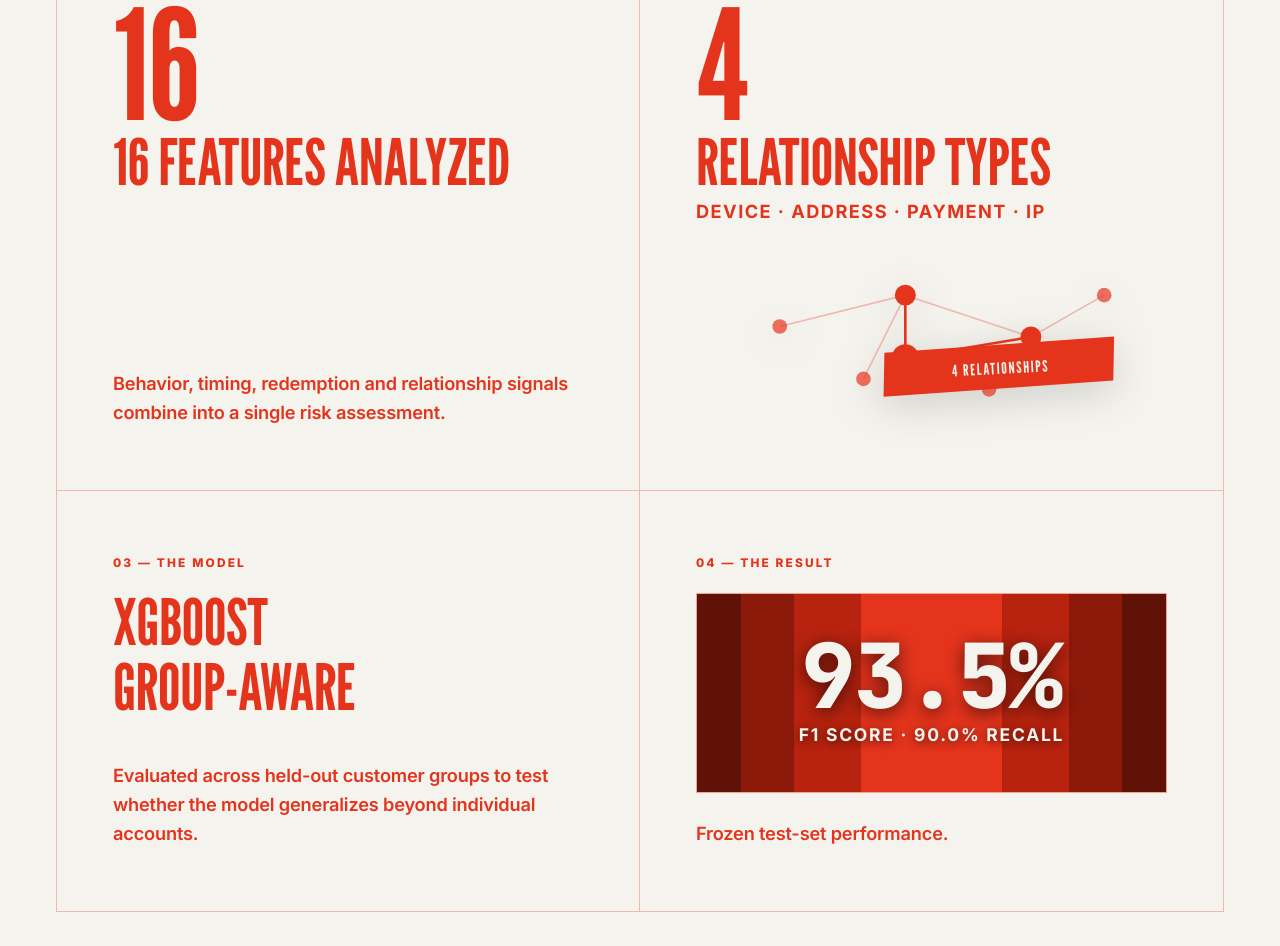
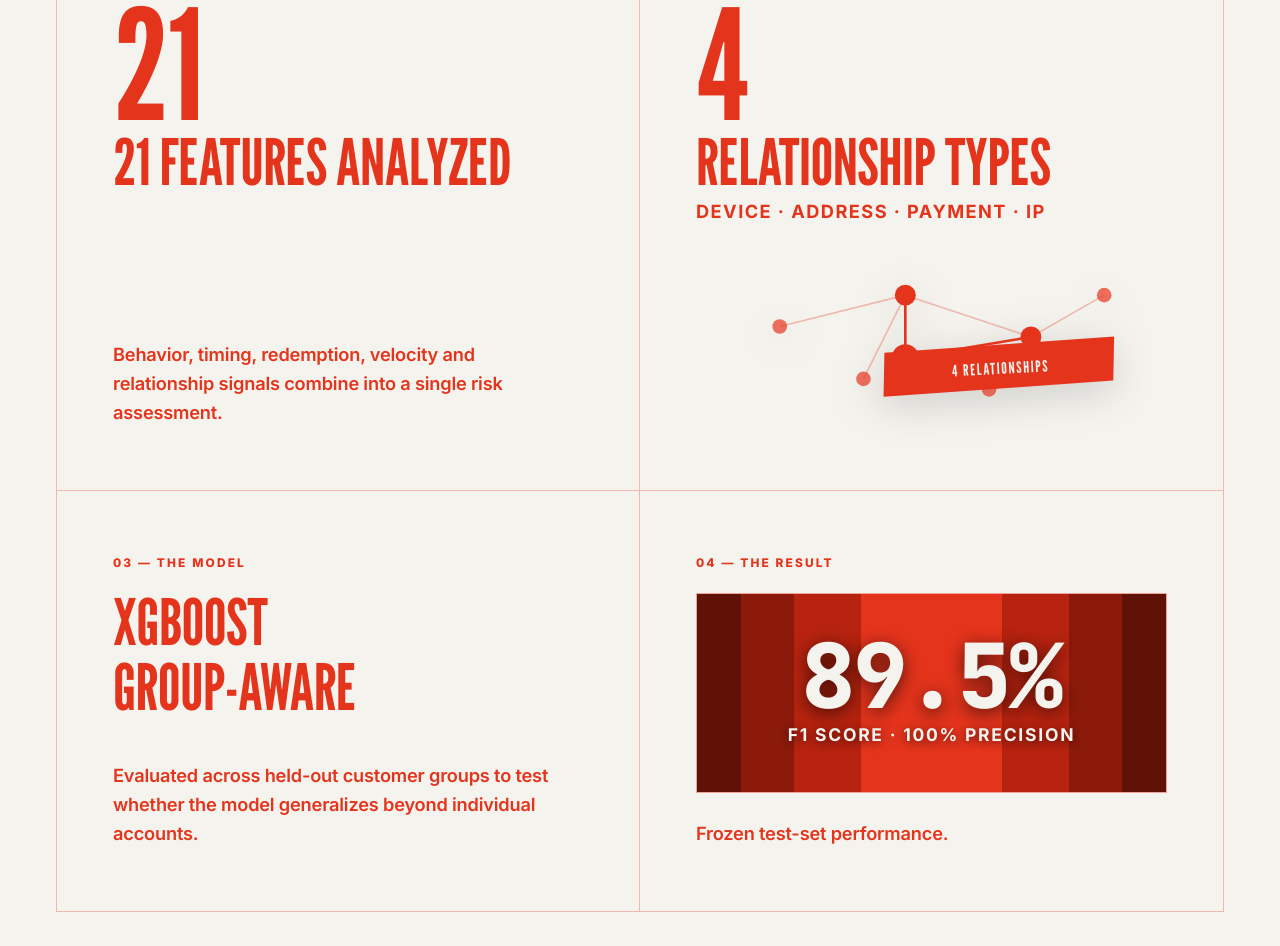
Before and after one commit to Kunal184/offer-abuse-detection, a React (Vite) app in the folder frontend/: page / in a window 1280 px wide. Shown: the part 2940-3886 px from the top of the page. Built offline with nearby package versions, Linux system fonts and the light colour scheme; no server answers.

Commit message:
feat(landing): update feature count to 21 and F1 score banner to 89.5% F1 / 100% Precision

```diff
--- a/frontend/src/pages/LandingPage.tsx
+++ b/frontend/src/pages/LandingPage.tsx
@@ -293,11 +293,11 @@ export default function LandingPage() {
             >
               <div>
                 <div className="quadrant-tag">01 — THE SIGNAL</div>
-                <div className="quadrant-giant-number">16</div>
-                <h3 className="quadrant-headline">16 FEATURES ANALYZED</h3>
+                <div className="quadrant-giant-number">21</div>
+                <h3 className="quadrant-headline">21 FEATURES ANALYZED</h3>
               </div>
               <p className="quadrant-subtext">
-                Behavior, timing, redemption and relationship signals combine into a single risk assessment.
+                Behavior, timing, redemption, velocity and relationship signals combine into a single risk assessment.
               </p>
             </div>
 
@@ -382,8 +382,8 @@ export default function LandingPage() {
                   </div>
 
                   <div className="f1-widget-content">
-                    <div className="f1-widget-val">93.5%</div>
-                    <div className="f1-widget-label">F1 SCORE · 90.0% RECALL</div>
+                    <div className="f1-widget-val">89.5%</div>
+                    <div className="f1-widget-label">F1 SCORE · 100% PRECISION</div>
                   </div>
                 </div>
               </div>
```
